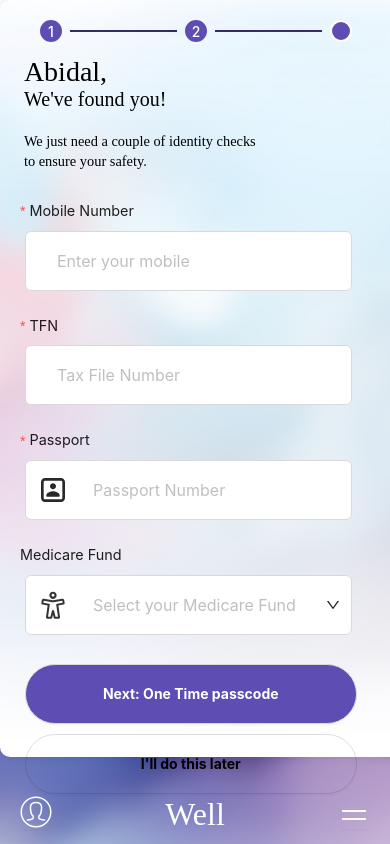
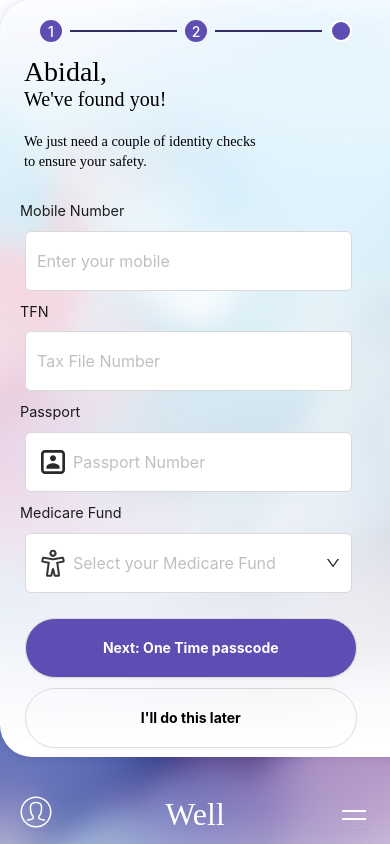
Before and after one commit to deaselWeasel/new, a React (Create React App) app: page /step1 in a window 390 px wide. Shown: the top 844 px of the page. Built offline with nearby package versions, Linux system fonts and the light colour scheme; a web font is replaced by a local one.

Commit message:
step1
added styling iPhone 14 Pro Max PWA

```diff
--- a/src/step4/Step1.scss
+++ b/src/step4/Step1.scss
@@ -11,7 +11,7 @@
   padding: 20px;
   background: linear-gradient(180deg, rgba(255, 255, 255, 0.00) -1.92%, rgba(255, 255, 255, 0.63) 36.31%, #FFF 97.88%);
   backdrop-filter: blur(2px);
-  border-radius: 10px;
+  border-radius: 32px;
   box-shadow: 0px 0px 10px rgba(0, 0, 0, 0.1);
 }
 
@@ -44,7 +44,7 @@
     top: 50%; /* Adjust these values as needed */
     left: 50%;
     transform: translate(1%, -10%);
-    margin-bottom: 0px; // Space between the header and the form
+
   }
 
   .step1-title {
@@ -73,20 +73,23 @@
     font-weight: 400;
     font-style: normal;
     line-height: 20px;
+    margin-top: 0;
+  }
 
+  .custom-form-item .ant-form-item {
+    margin-bottom: 10px;
+  }
+
+  .custom-form-item .ant-form-item:last-child {
+    margin-bottom: 20px; /* Adjust this value to increase the space for the last item */
   }
 
   .custom-form-item .ant-form-item-control .ant-form-item-control-input .ant-input {
     font-size: 16px; /* Adjust the font size as needed */
-    padding: 20px; /* Adjust padding for larger/smaller inputs */
     height: 50px; /* Adjust the height */
 
   }
 
-  .custom-form-item .ant-form-item-control-input input {
-    height: 40%; /* Make input height fill the parent container */
-
+  .custom-form-item .ant-form-item-label >label {
+    font-size: 0.9rem;
   }
-  .custom-form-item .ant-form-item-label >label {
-    font-size: 0.9rem !important;
-  }
--- a/src/step4/step1.js
+++ b/src/step4/step1.js
@@ -36,9 +36,9 @@
   return (
     <div style ={backgroundStyle}>
       <div className="step1-overlay">
-      <div className="step-container">
-        <CustomStep currentStep={2} />
-      </div>
+        <div className="step-container">
+          <CustomStep currentStep={2} />
+        </div>
         <div className="step1-header">
           <h1 className="step1-title">Abidal,</h1>
           <p className="step1-subtitle">We've found you!</p>
@@ -54,21 +54,21 @@
 
         label="Mobile Number"
         name="mobileNumber"
-        rules={[{ required: true, message: 'Please enter your mobile number.' }]}
+        rules={[{ message: 'Please enter your mobile number.' }]}
       >
         <Input placeholder="Enter your mobile" allowClear />
       </Form.Item>
       <Form.Item
         label="TFN"
         name="tfn"
-        rules={[{ required: true, message: 'Please enter your Tax File Number.' }]}
+        rules={[{ message: 'Please enter your Tax File Number.' }]}
       >
         <Input placeholder="Tax File Number" allowClear />
       </Form.Item>
       <Form.Item
         label="Passport"
         name="passport"
-        rules={[{ required: true, message: 'Please enter your Passport Number.' }]}
+        rules={[{ message: 'Please enter your Passport Number.' }]}
       >
         <Input prefix={<PassportIcon/>} placeholder="Passport Number" allowClear />
       </Form.Item>
```
